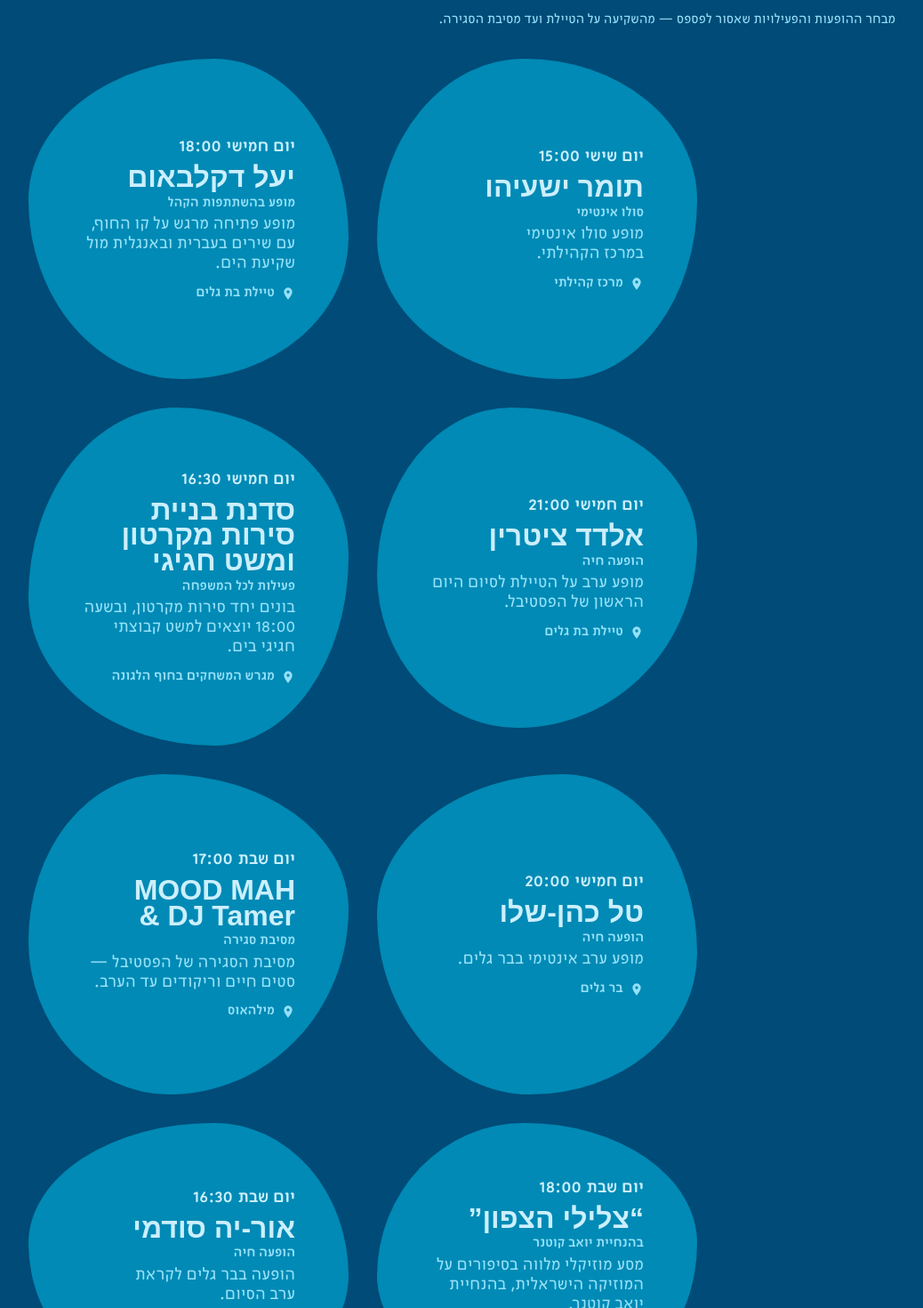
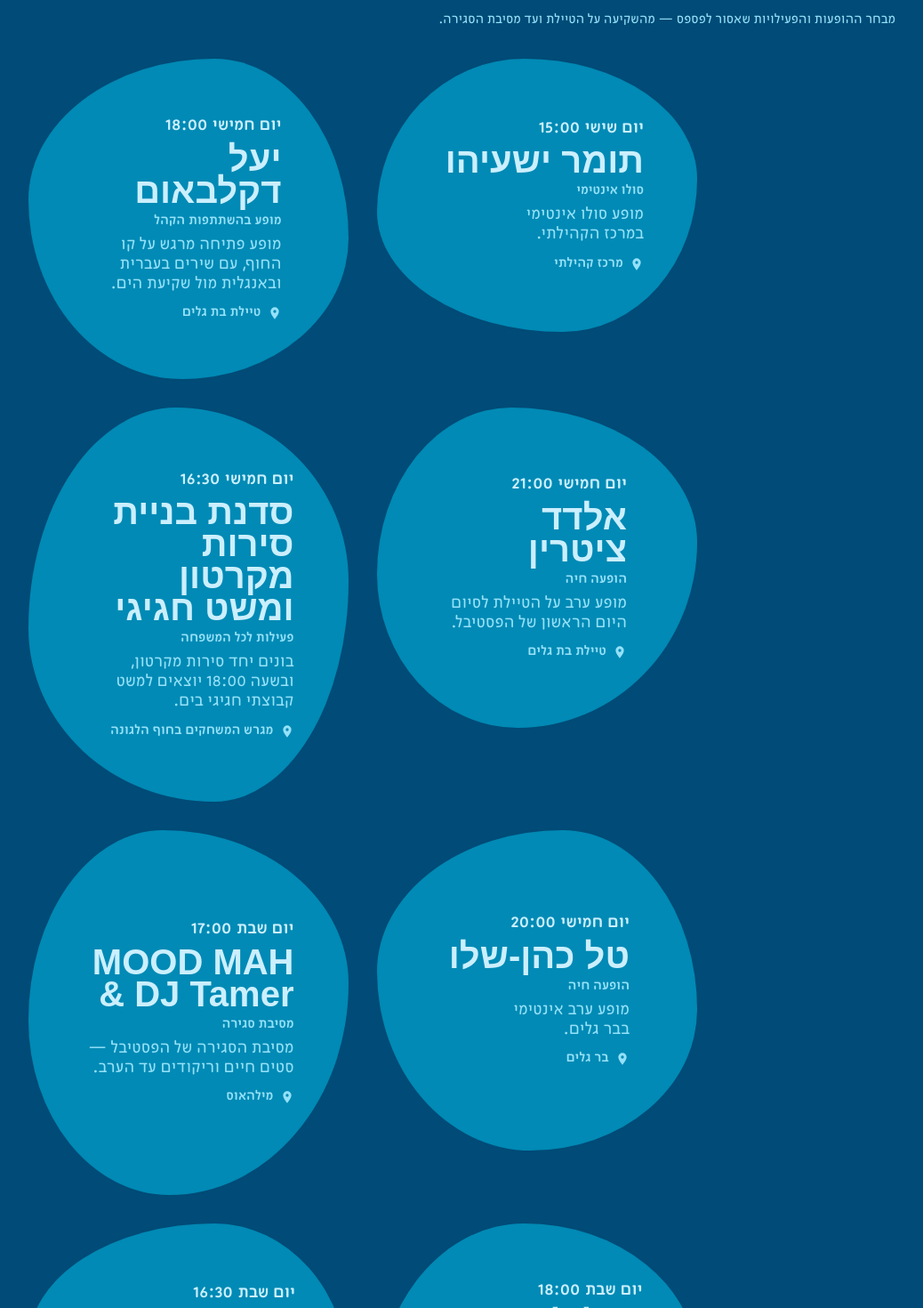
Before and after one commit to amitzadik/beitgalim16, a Next.js app: page / in a window 1280 px wide. Shown: the part 1100-2570 px from the top of the page at 89% size, without its empty margins (232-1270 px from the left). Built offline with nearby package versions, Linux system fonts and the light colour scheme; a web font is replaced by a local one.

Commit message:
Match featured event cards to Figma designs

```diff
--- a/src/components/FeaturedEvents/EventCard.module.css
+++ b/src/components/FeaturedEvents/EventCard.module.css
@@ -5,14 +5,15 @@
   flex-direction: column;
   align-items: center;
   justify-content: center;
-  gap: 0.25rem;
-  width: min(100%, 360px);
-  min-height: 360px;
+  gap: 4px;
+  width: min(100%, var(--card-width, 360px));
+  min-height: var(--card-height, 360px);
   /* ריפוד גדול כדי שכל הטקסט יישאר בתוך הצורה האורגנית */
-  padding: 3.45rem 3.75rem;
+  padding: 60px;
   background-color: var(--color-surface);
   border-radius: var(--radius-blob-1);
   text-align: right;
+  --text-width: 238px;
   transition: transform var(--transition), box-shadow var(--transition),
     background-color var(--transition), border-radius var(--transition);
 }
@@ -25,14 +26,44 @@
   border-radius: var(--radius-blob-3);
 }
 
-.card:nth-child(4) {
-  min-height: 380px;
-  width: min(100%, 380px);
+.card:nth-child(1) {
+  --card-height: 307px;
+  --text-width: 258px;
 }
 
-.card:nth-child(7),
+.card:nth-child(2) {
+  --text-width: 209px;
+}
+
+.card:nth-child(3) {
+  --text-width: 202px;
+}
+
+.card:nth-child(4) {
+  --card-width: 380px;
+  --card-height: 443px;
+  --text-width: 237px;
+}
+
+.card:nth-child(5) {
+  --text-width: 208px;
+  transform: translateY(-136px);
+}
+
+.card:nth-child(6) {
+  --card-height: 410px;
+  --text-width: 237px;
+  transform: translateY(-83px);
+}
+
+.card:nth-child(7) {
+  --text-width: 237px;
+  transform: translateY(-83px);
+}
+
 .card:nth-child(8) {
-  min-height: 307px;
+  --card-height: 307px;
+  --text-width: 272px;
 }
 
 /* בהובר כל כרטיס משנה צורה לצורה אורגנית שונה מהבסיס שלו */
@@ -40,6 +71,15 @@
   transform: translateY(-8px);
   background-color: var(--color-secondary);
   border-radius: var(--radius-blob-2);
+}
+
+.card:nth-child(5):hover {
+  transform: translateY(-144px);
+}
+
+.card:nth-child(6):hover,
+.card:nth-child(7):hover {
+  transform: translateY(-91px);
 }
 
 .card:nth-child(3n + 2):hover {
@@ -55,39 +95,41 @@
   align-items: baseline;
   justify-content: flex-start;
   gap: 0.35rem;
-  width: min(100%, 15.5rem);
+  width: min(100%, var(--text-width));
   color: var(--color-light);
   direction: rtl;
   text-align: right;
 }
 
 .day {
-  font-size: 1.25rem;
+  font-size: 20px;
+  line-height: 1.4336;
   font-weight: 500;
 }
 
 .time {
-  font-size: 1.25rem;
+  font-size: 20px;
+  line-height: 1.4336;
   font-weight: 500;
 }
 
 .body {
   display: flex;
   flex-direction: column;
-  gap: 0.35rem;
-  width: min(100%, 15.5rem);
+  gap: 8px;
+  width: min(100%, var(--text-width));
   direction: rtl;
   text-align: right;
 }
 
 .title {
-  font-size: clamp(2rem, 2.35vw, 2.5rem);
+  font-size: 40px;
   line-height: 0.9;
   color: var(--color-light);
 }
 
 .performer {
-  font-size: 1rem;
+  font-size: 16px;
   line-height: 1;
   font-weight: 500;
   color: var(--color-accent-soft);
@@ -95,7 +137,7 @@
 
 .description {
   color: var(--color-text-muted);
-  font-size: 1.25rem;
+  font-size: 20px;
   line-height: 1.1;
 }
 
@@ -104,12 +146,13 @@
   align-items: center;
   justify-content: flex-start;
   gap: 0.45rem;
-  width: min(100%, 15.5rem);
+  width: min(100%, var(--text-width));
   color: var(--color-text-muted);
   direction: rtl;
   font-weight: 500;
-  font-size: 1rem;
-  padding-block-start: 0.35rem;
+  font-size: 16px;
+  line-height: 1.6;
+  padding-block-start: 5.6px;
   text-align: right;
 }
 
@@ -125,8 +168,33 @@
     min-height: 340px;
   }
 
+  .card:nth-child(1),
   .card:nth-child(7),
   .card:nth-child(8) {
     min-height: 320px;
   }
 }
+
+@media (max-width: 1280px) {
+  .card:nth-child(5),
+  .card:nth-child(6),
+  .card:nth-child(7) {
+    transform: none;
+  }
+
+  .card:nth-child(5):hover,
+  .card:nth-child(6):hover,
+  .card:nth-child(7):hover {
+    transform: translateY(-8px);
+  }
+}
+
+@media (max-width: 560px) {
+  .card {
+    padding: 3.25rem 3.1rem;
+  }
+
+  .title {
+    font-size: clamp(2rem, 10.2vw, 2.5rem);
+  }
+}
--- a/src/components/FeaturedEvents/FeaturedEvents.module.css
+++ b/src/components/FeaturedEvents/FeaturedEvents.module.css
@@ -12,8 +12,8 @@
 
 .grid {
   display: grid;
-  grid-template-columns: repeat(4, minmax(0, 360px));
-  justify-content: space-between;
+  grid-template-columns: repeat(3, minmax(0, 360px)) minmax(0, 380px);
+  justify-content: center;
   gap: 32px;
   /* כל כרטיס בגובה טבעי — מותר שהצורות יהיו שונות בגודל */
   align-items: start;
@@ -23,6 +23,7 @@
   .grid {
     grid-template-columns: repeat(2, minmax(min(100%, 340px), 360px));
     justify-content: center;
+    gap: 32px;
   }
 }
 
```
